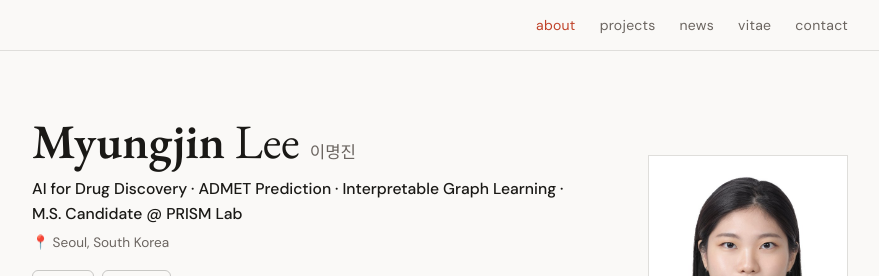
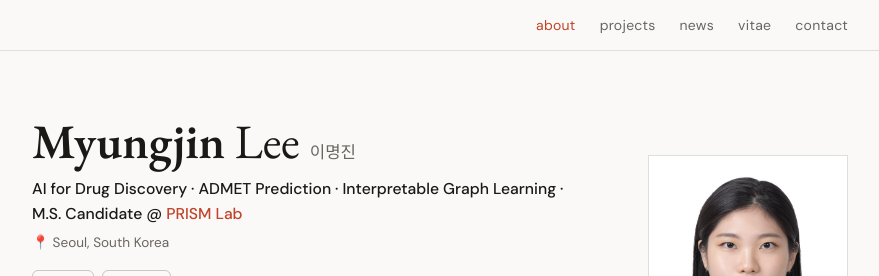
Before and after one commit to myungjin00/myungjin00.github.io, a React (Vite) app: page / in a window 1280 px wide. Shown: the top 276 px of the page, without its empty margins (200-1079 px from the left). Built offline with nearby package versions, Linux system fonts and the light colour scheme; the HTML template or start-up script is replaced by a standard one.

Commit message:
Link PRISM Lab in header keyword line
Co-Authored-By: Claude Opus 4.8 (1M context) <noreply@anthropic.com>

```diff
--- a/src/App.tsx
+++ b/src/App.tsx
@@ -128,7 +128,19 @@ function About({ go }: { go: (s: Section) => void }) {
               <b>{profile.firstName}</b> {profile.lastName}
               <span className="ko">{profile.nameKo}</span>
             </h1>
-            {profile.headline && <p className="headline">{profile.headline}</p>}
+            {profile.headline && (
+              <p className="headline">
+                {profile.headline}
+                {profile.lab && (
+                  <>
+                    {' @ '}
+                    <a href={profile.lab.href} target="_blank" rel="noreferrer">
+                      {profile.lab.label}
+                    </a>
+                  </>
+                )}
+              </p>
+            )}
             {profile.location && <p className="location">📍 {profile.location}</p>}
             <div className="linkrow">
               {profile.links.map((l) => (
--- a/src/data/cv.ts
+++ b/src/data/cv.ts
@@ -12,10 +12,11 @@ export const profile = {
   role: 'M.S. in Computer Science & Artificial Intelligence',
   major: 'AI in Healthcare and Medicine',
   // Keyword line under the name — what I do, ending with current status.
+  // The lab (below) is appended as a link after this text.
   headline:
-    'AI for Drug Discovery · ADMET Prediction · Interpretable Graph Learning · M.S. Candidate @ PRISM Lab',
+    'AI for Drug Discovery · ADMET Prediction · Interpretable Graph Learning · M.S. Candidate',
   location: 'Seoul, South Korea',
-  lab: { label: '@PRISM Lab', href: 'https://sangsoolim.notion.site' },
+  lab: { label: 'PRISM Lab', href: 'https://sangsoolim.notion.site' },
   // Place the image file at public/assets/profile.jpg (portrait works best).
   photo: '/assets/profile.jpg',
   email: 'leemj637@gmail.com',
```
